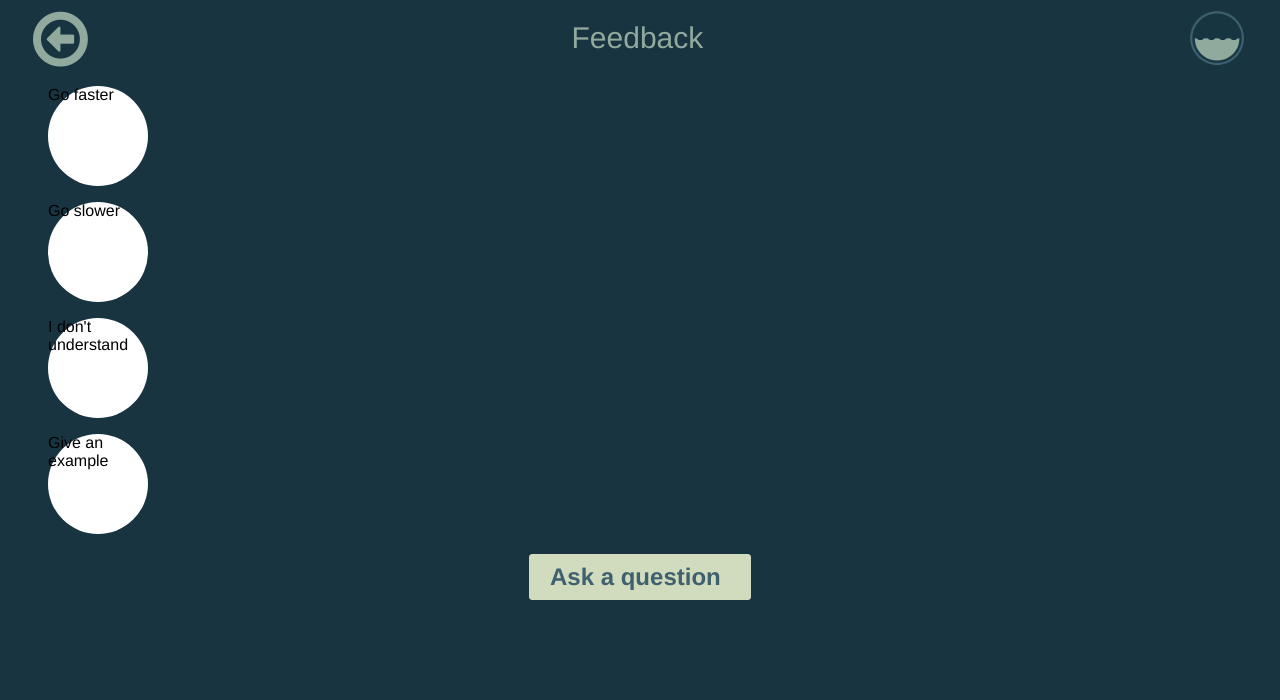
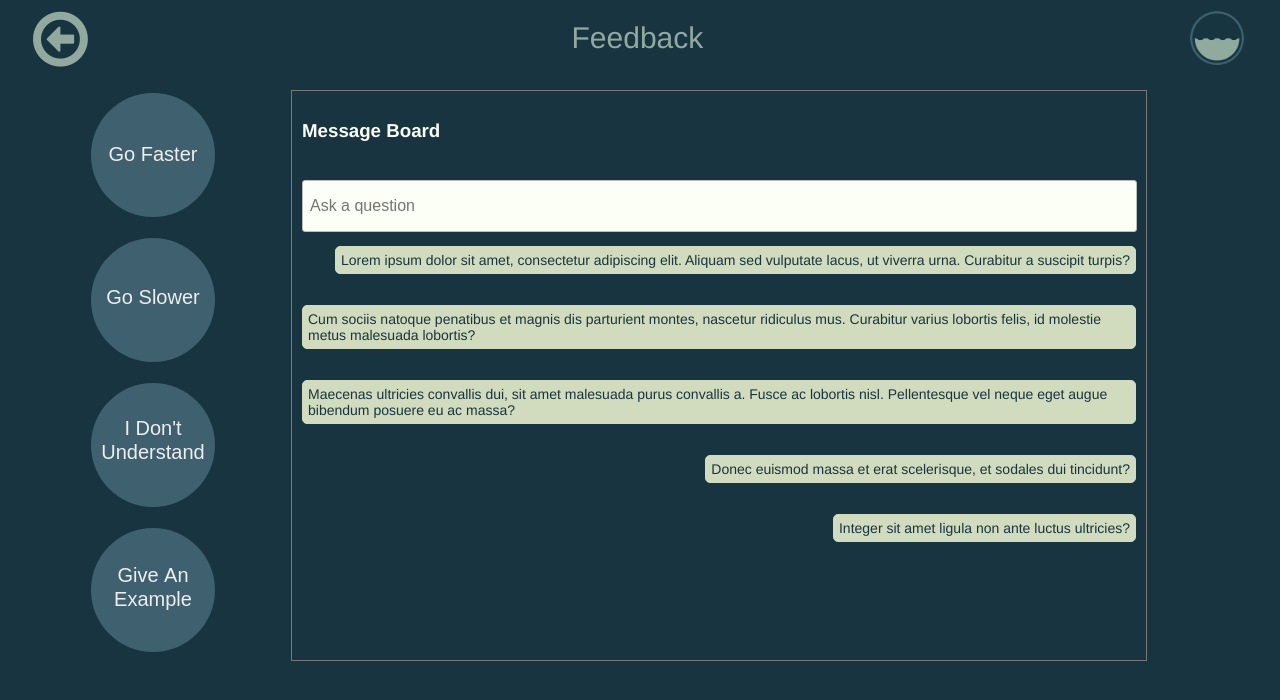
Before and after one commit to jonrovira/hackathon2014, a PHP site: page /hub.php in a window 1280 px wide. Shown: the top 700 px of the page. Run offline with PHP 8.4, Linux system fonts and the light colour scheme; some libraries are stand-ins or nearby versions.

Commit message:
front-end roughly done

```diff
--- a/sandbox/css/hub.css
+++ b/sandbox/css/hub.css
@@ -3,8 +3,8 @@
 	text-align: center;
 }
 #mobile-wrapper #presets #canvas {
-	width: 222px;
-	height: 222px;
+	width: 222px !important;
+	height: 222px !important;
 }
 #mobile-wrapper #ask {
 	cursor: pointer;
@@ -32,29 +32,76 @@
 		display: block;
 	}
 	#desktop-wrapper #presets {
-		padding-top: 30px;
+		float:left;
+		padding-top: 50px;
 	}
 	#desktop-wrapper #presets #canvas2 {
-		list-style-type: none;
+		width: 130px;
+		height: 565px;
 	}
 	#desktop-wrapper #presets #canvas2 li div {
+		margin-bottom: 15px;
 		border-radius: 50%;
-		width: 100px;
-		height: 100px;
-		vertical-align: middle;
-		background-color: white;
+		width: 130px;
+		height: 130px;
+		text-align: center;
+		background-color: #FCFFF5;
+	}
+	#desktop-wrapper #presets #canvas2 li div p {
+		margin-top: 0;
+		line-height: 125px;
+		color: #193441;
 	}
 	#desktop-wrapper #ask {
-		cursor: pointer;
+		float: right;
+		width: calc(100% - 410px);
+		margin-top: 50px;
+		margin-right: 40px;
+		border: 1px solid #777;
 	}
-	#desktop-wrapper #ask h2 {
-		width: 180px;
-		padding: 8px 20px;
-		margin-right: auto;
-		margin-left: auto;
+	#desktop-wrapper #ask #screen {
+		padding: 10px;
+		border-radius: 3px;
+	}
+	#desktop-wrapper #ask #screen h3 {
+		color: #FCFFF5;
+	}
+	#desktop-wrapper #ask #screen #typefield {
+		float: right;
+		width: 100%;
+		margin-top: 20px;
+	}
+	#desktop-wrapper #ask #screen #typefield #field {
+		width: calc(100% - 10px);
+		height: 48px;
+		padding-left: 7px;
+		font-size: 16px;
+		line-height: 24px;
+		background-color: #fcfff5;
+		border: 1px solid #bbb;
+		border-radius: 3px;
+	}
+	#desktop-wrapper #ask #screen #typefield #send {
+		font-size: 16px;
+		line-height: 22px;
+		background-color: #91AA9D;
+		border: 1px solid #91AA9D;
+		border-radius: 3px;
+		color: #fcfff5;
+	}
+	#desktop-wrapper #ask #screen #messages {
+		height: 490px;
+	}
+	#desktop-wrapper #ask #screen #messages p {
+		float: right;
+		padding: 5px;
+		margin-bottom: 17px;
+		background-color: #D1DBBD;
 		border: 1px solid #D1DBBD;
-		border-radius: 3px;
-		background-color: #D1DBBD;
-		color: #3E606F;
+		border-radius: 5px;
+		color: #193441;
+		line-height: 16px;
+		font-size: 14px;
+		clear: right;
 	}
 }
--- a/sandbox/hub.php
+++ b/sandbox/hub.php
@@ -22,23 +22,32 @@
 		</div>
 
 		<div id="desktop-wrapper">
-			<div id="presets">
-				<ul id="canvas2">
-					<li><div><p>Go faster</p></div></li>
-					<li><div><p>Go slower</p></div></li>
-					<li><div><p>I don't understand</p></div></li>
-					<li><div><p>Give an example</p></div></li>
-				</ul>
-			</div>
-			<div id="ask">
-				<h2>Ask a question</h2>
+			<div id="content">
+				<div id="presets">
+					<canvas id="canvas2"></canvas>
+				</div>
+				<div id="ask">
+					<div id="screen">
+						<h3>Message Board</h3>
+						<div id="typefield">
+							<input type="text" id="field" placeholder="Ask a question">
+						</div>
+						<div id="messages">
+							<p>Lorem ipsum dolor sit amet, consectetur adipiscing elit. Aliquam sed vulputate lacus, ut viverra urna. Curabitur a suscipit turpis?</p>
+							<p>Cum sociis natoque penatibus et magnis dis parturient montes, nascetur ridiculus mus. Curabitur varius lobortis felis, id molestie metus malesuada lobortis?</p>
+							<p>Maecenas ultricies convallis dui, sit amet malesuada purus convallis a. Fusce ac lobortis nisl. Pellentesque vel neque eget augue bibendum posuere eu ac massa?</p>
+							<p>Donec euismod massa et erat scelerisque, et sodales dui tincidunt?</p>
+							<p>Integer sit amet ligula non ante luctus ultricies?</p>
+						</div>
+					</div>
+				</div>
 			</div>
 		</div>
 
 		<script src="http://ajax.googleapis.com/ajax/libs/jquery/1.10.1/jquery.min.js"></script>
 		<script type="text/javascript" src="packages/bower/paper/dist/paper-full.js"></script>
 		<script type="text/paperscript" src="js/buttoncode.js" canvas="canvas"></script>
-		<!--<script type="text/paperscript" src="js/buttoncode2.js" canvas="canvas2"></script>-->
+		<script type="text/paperscript" src="js/buttoncode2.js" canvas="canvas2"></script>
 		<script src="js/script.js"></script>
 	</body>
 
```
